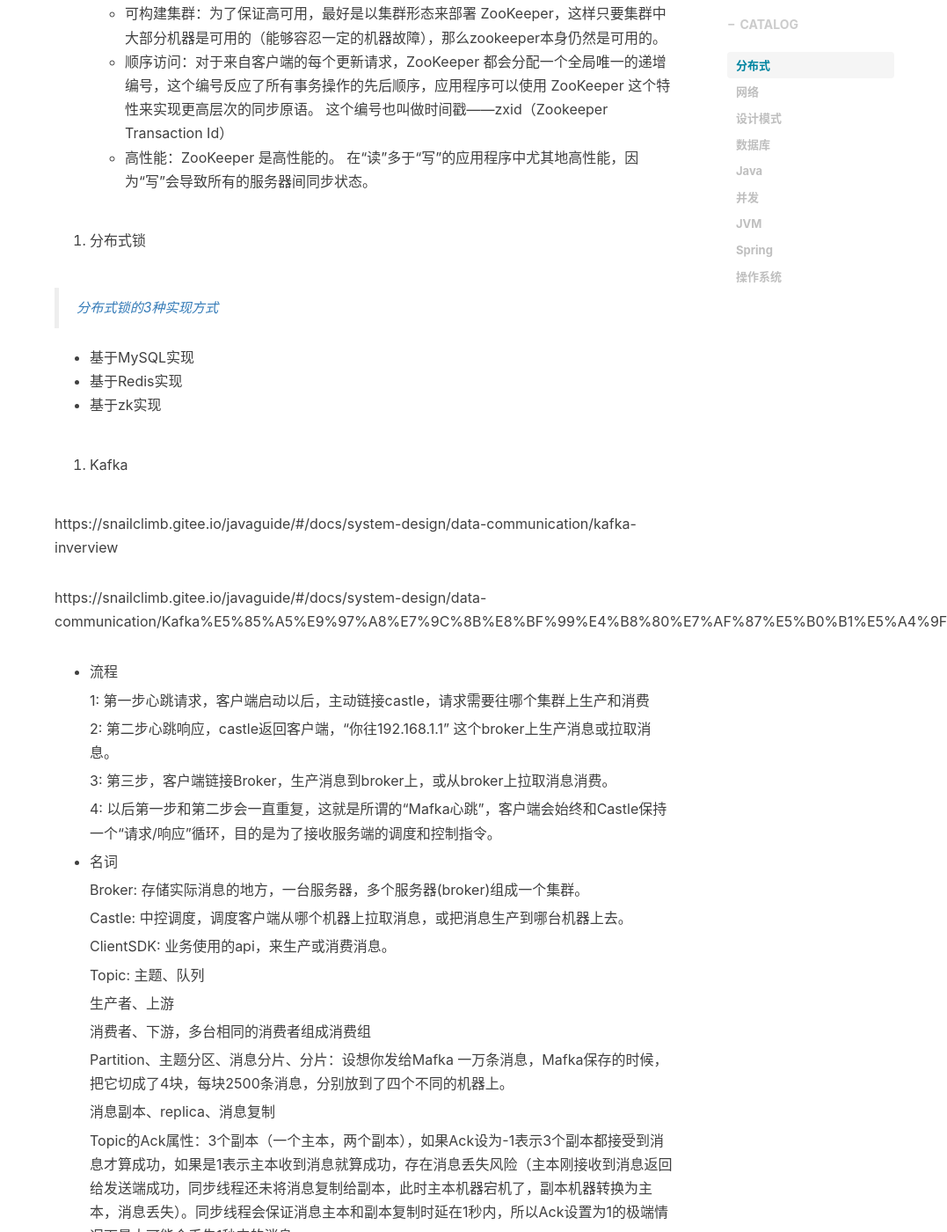
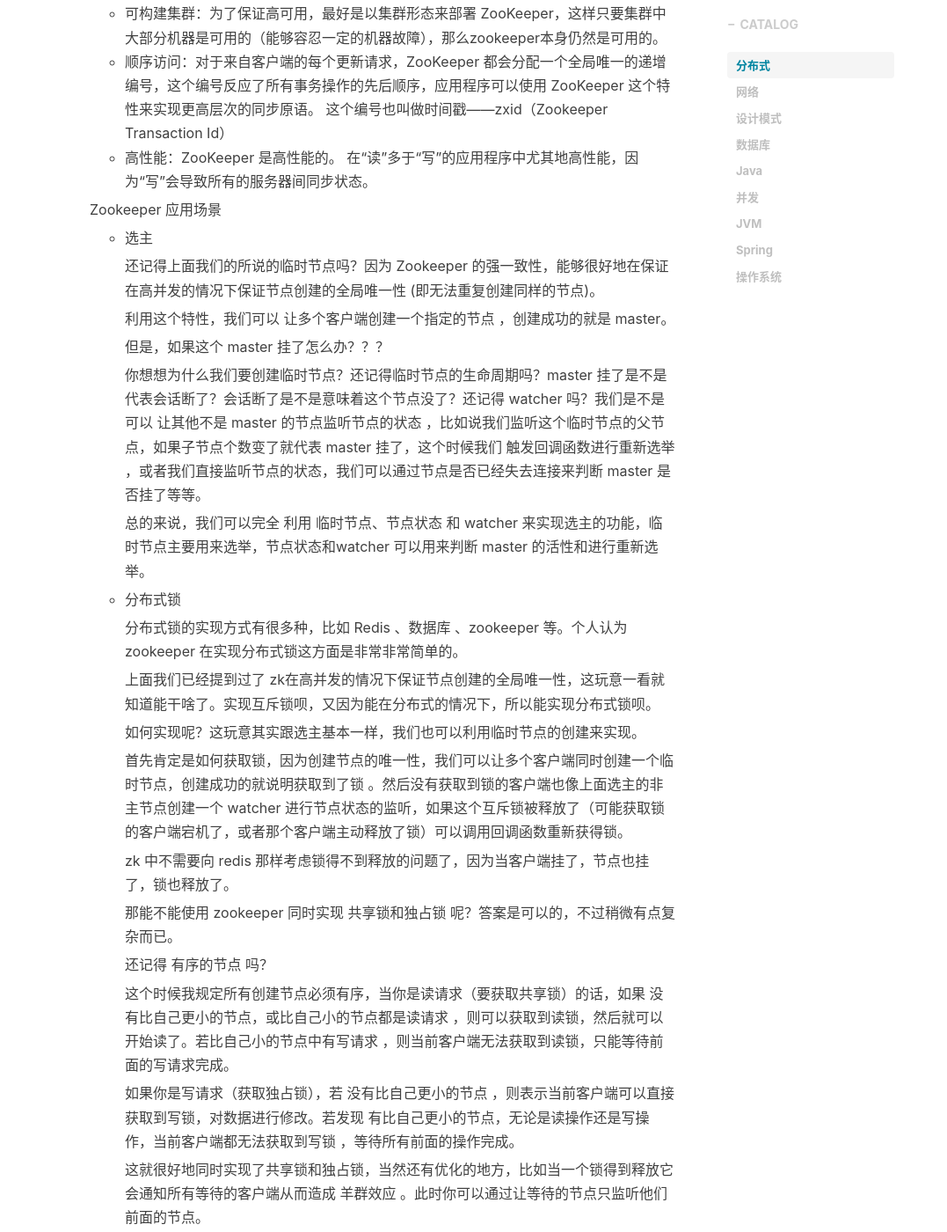
Before and after one commit to yycg/yycg.github.io, a Jekyll site: the page built from _posts/2020-07-05-总结.markdown, in a window 1280 px wide and 1400 px high, scrolled down 13808 px. Shown: the whole window at 88% size, without its empty margins (203-1280 px from the left). Built offline with Jekyll 4.4.1, drawn with Linux system fonts in a browser that asks for light colours; nearby versions of some CDN libraries; formulas are drawn with MathJax 3; comment, search, counter and statistics services are not loaded; some of the changed text lies outside the part shown.

Commit message:
Update 2020-07-05-总结.markdown

```diff
--- a/_posts/2020-07-05-总结.markdown
+++ b/_posts/2020-07-05-总结.markdown
@@ -434,9 +434,63 @@
     - 顺序访问：对于来自客户端的每个更新请求，ZooKeeper 都会分配一个全局唯一的递增编号，这个编号反应了所有事务操作的先后顺序，应用程序可以使用 ZooKeeper 这个特性来实现更高层次的同步原语。 这个编号也叫做时间戳——zxid（Zookeeper Transaction Id）
     - 高性能：ZooKeeper 是高性能的。 在“读”多于“写”的应用程序中尤其地高性能，因为“写”会导致所有的服务器间同步状态。
 
+    Zookeeper 应用场景
+
+    - 选主
+
+      还记得上面我们的所说的临时节点吗？因为 Zookeeper 的强一致性，能够很好地在保证 在高并发的情况下保证节点创建的全局唯一性 (即无法重复创建同样的节点)。
+
+      利用这个特性，我们可以 让多个客户端创建一个指定的节点 ，创建成功的就是 master。
+
+      但是，如果这个 master 挂了怎么办？？？
+
+      你想想为什么我们要创建临时节点？还记得临时节点的生命周期吗？master 挂了是不是代表会话断了？会话断了是不是意味着这个节点没了？还记得 watcher 吗？我们是不是可以 让其他不是 master 的节点监听节点的状态 ，比如说我们监听这个临时节点的父节点，如果子节点个数变了就代表 master 挂了，这个时候我们 触发回调函数进行重新选举 ，或者我们直接监听节点的状态，我们可以通过节点是否已经失去连接来判断 master 是否挂了等等。
+
+      总的来说，我们可以完全 利用 临时节点、节点状态 和 watcher 来实现选主的功能，临时节点主要用来选举，节点状态和watcher 可以用来判断 master 的活性和进行重新选举。
+
+    - 分布式锁
+
+      分布式锁的实现方式有很多种，比如 Redis 、数据库 、zookeeper 等。个人认为 zookeeper 在实现分布式锁这方面是非常非常简单的。
+
+      上面我们已经提到过了 zk在高并发的情况下保证节点创建的全局唯一性，这玩意一看就知道能干啥了。实现互斥锁呗，又因为能在分布式的情况下，所以能实现分布式锁呗。
+
+      如何实现呢？这玩意其实跟选主基本一样，我们也可以利用临时节点的创建来实现。
+
+      首先肯定是如何获取锁，因为创建节点的唯一性，我们可以让多个客户端同时创建一个临时节点，创建成功的就说明获取到了锁 。然后没有获取到锁的客户端也像上面选主的非主节点创建一个 watcher 进行节点状态的监听，如果这个互斥锁被释放了（可能获取锁的客户端宕机了，或者那个客户端主动释放了锁）可以调用回调函数重新获得锁。
+
+      zk 中不需要向 redis 那样考虑锁得不到释放的问题了，因为当客户端挂了，节点也挂了，锁也释放了。
+
+      那能不能使用 zookeeper 同时实现 共享锁和独占锁 呢？答案是可以的，不过稍微有点复杂而已。
+
+      还记得 有序的节点 吗？
+
+      这个时候我规定所有创建节点必须有序，当你是读请求（要获取共享锁）的话，如果 没有比自己更小的节点，或比自己小的节点都是读请求 ，则可以获取到读锁，然后就可以开始读了。若比自己小的节点中有写请求 ，则当前客户端无法获取到读锁，只能等待前面的写请求完成。
+
+      如果你是写请求（获取独占锁），若 没有比自己更小的节点 ，则表示当前客户端可以直接获取到写锁，对数据进行修改。若发现 有比自己更小的节点，无论是读操作还是写操作，当前客户端都无法获取到写锁 ，等待所有前面的操作完成。
+
+      这就很好地同时实现了共享锁和独占锁，当然还有优化的地方，比如当一个锁得到释放它会通知所有等待的客户端从而造成 羊群效应 。此时你可以通过让等待的节点只监听他们前面的节点。
+
+      具体怎么做呢？其实也很简单，你可以让 读请求监听比自己小的最后一个写请求节点，写请求只监听比自己小的最后一个节点。
+
+    - 命名服务
+
+      如何给一个对象设置ID，大家可能都会想到 UUID，但是 UUID 最大的问题就在于它太长了。。。(太长不一定是好事，嘿嘿嘿)。那么在条件允许的情况下，我们能不能使用 zookeeper 来实现呢？
+
+      我们之前提到过 zookeeper 是通过 树形结构 来存储数据节点的，那也就是说，对于每个节点的 全路径，它必定是唯一的，我们可以使用节点的全路径作为命名方式了。而且更重要的是，路径是我们可以自己定义的，这对于我们对有些有语意的对象的ID设置可以更加便于理解。
+
+    - 集群管理和注册中心
+
+      可能我们会有这样的需求，我们需要了解整个集群中有多少机器在工作，我们想对集群的每台机器的运行时状态进行数据采集，对集群中机器进行上下线操作等等。
+
+      而 zookeeper 天然支持的 watcher 和 临时节点能很好的实现这些需求。我们可以为每条机器创建临时节点，并监控其父节点，如果子节点列表有变动（我们可能创建删除了临时节点），那么我们可以使用在其父节点绑定的 watcher 进行状态监控和回调。
+
+      至于注册中心也很简单，我们同样也是让 服务提供者 在 zookeeper 中创建一个临时节点并且将自己的 ip、port、调用方式 写入节点，当 服务消费者 需要进行调用的时候会 通过注册中心找到相应的服务的地址列表(IP端口什么的) ，并缓存到本地(方便以后调用)，当消费者调用服务时，不会再去请求注册中心，而是直接通过负载均衡算法从地址列表中取一个服务提供者的服务器调用服务。
+
+      当服务提供者的某台服务器宕机或下线时，相应的地址会从服务提供者地址列表中移除。同时，注册中心会将新的服务地址列表发送给服务消费者的机器并缓存在消费者本机（当然你可以让消费者进行节点监听，我记得 Eureka 会先试错，然后再更新）。
+
 10. 分布式锁
 
-  > [分布式锁的3种实现方式](https://www.cnblogs.com/shoshana-kong/p/9581557.html)
+  > [分布式锁](https://juejin.im/post/6844903688088059912#heading-12)
 
   - 基于MySQL实现
   - 基于Redis实现
```
